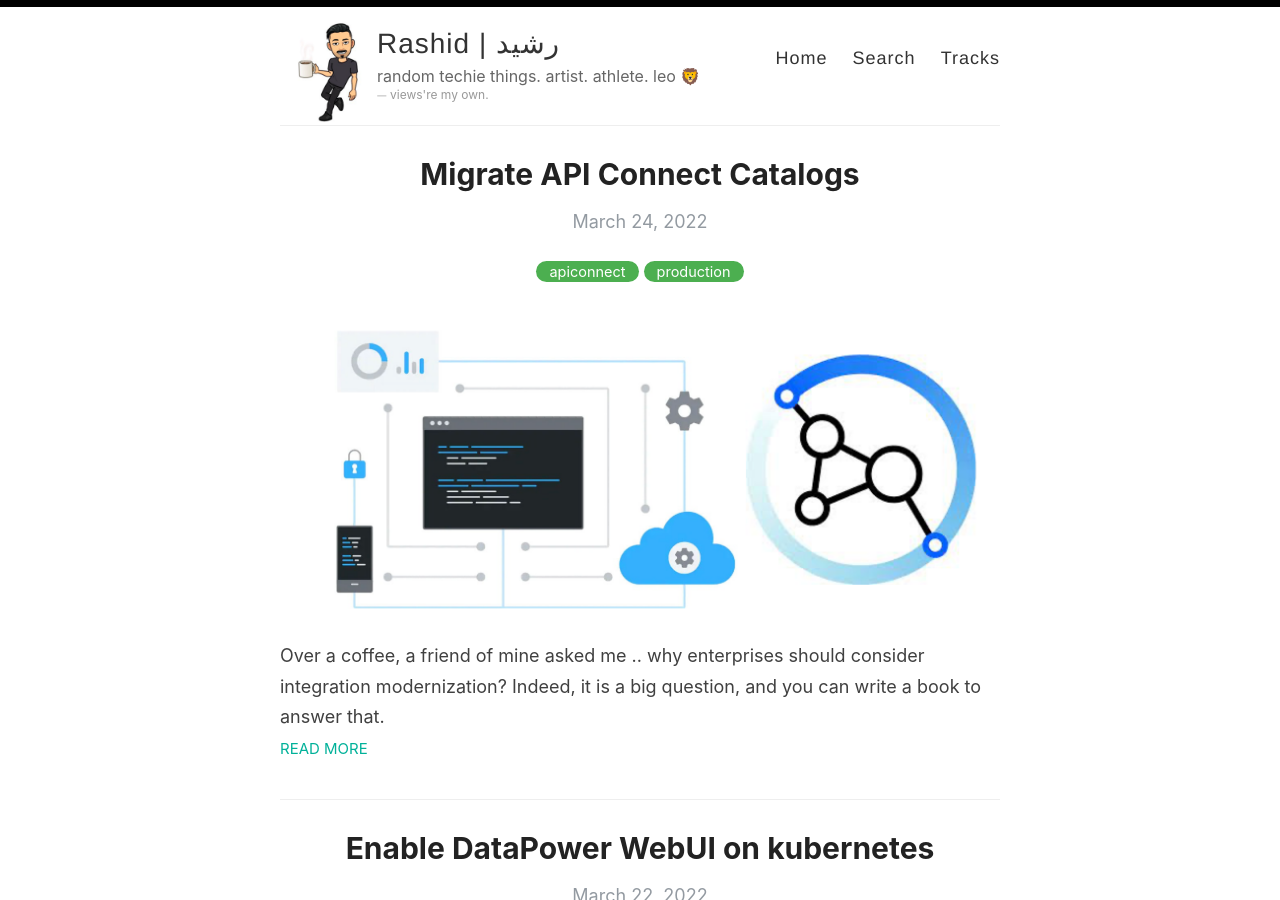
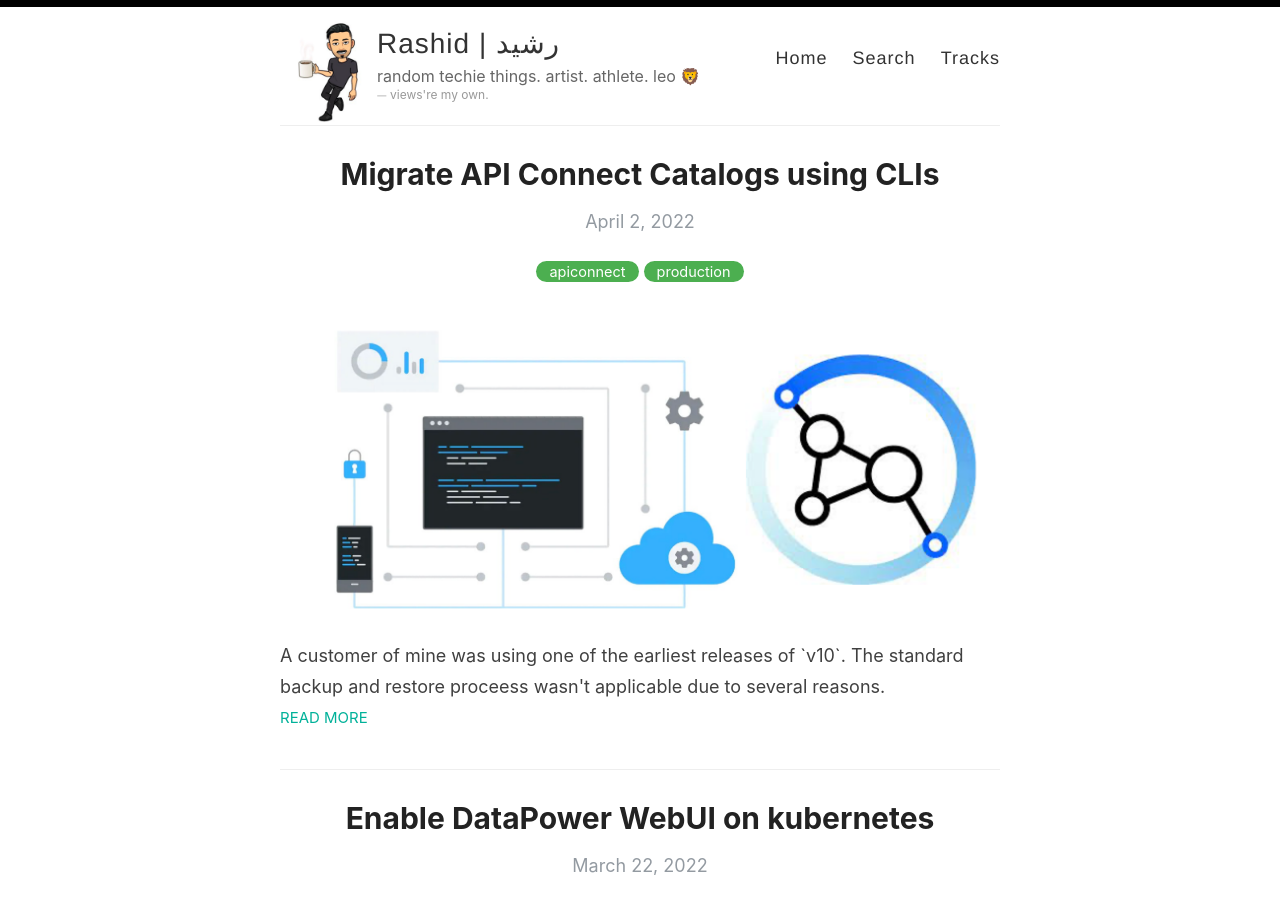
Before and after one commit to RashidAljohani/localhost, a Jekyll site: the page built from index.html, in a window 1280 px wide and 900 px high. Built offline with Jekyll 4.4.1, drawn with Linux system fonts in a browser that asks for light colours; the list of posts is cut into pages by our own code.

Commit message:
fix date

```diff
--- a/_posts/2022-03-24-migrate-api-connect-catalog.md.md
+++ b/_posts/2022-04-02-migrate-api-connect-catalog.md.md
@@ -1,8 +1,8 @@
 ---
 layout: post
-title:  Migrate API Connect Catalogs
+title:  Migrate API Connect Catalogs using CLIs
 categories: [apiconnect,production]
-excerpt: Over a coffee, a friend of mine asked me .. why enterprises should consider integration modernization? Indeed, it is a big question, and you can write a book to answer that.
+excerpt: A customer of mine was using one of the earliest releases of `v10`. The standard backup and restore proceess wasn't applicable due to several reasons.
 image: /images/blogs/Migrate-API-Connect-Catalog/banner.png
 author: ["RashidAljohani"]
 ---
```
Also changed, not shown: other parts of _posts/2022-04-02-migrate-api-connect-catalog.md.md (+1 -1 lines).
